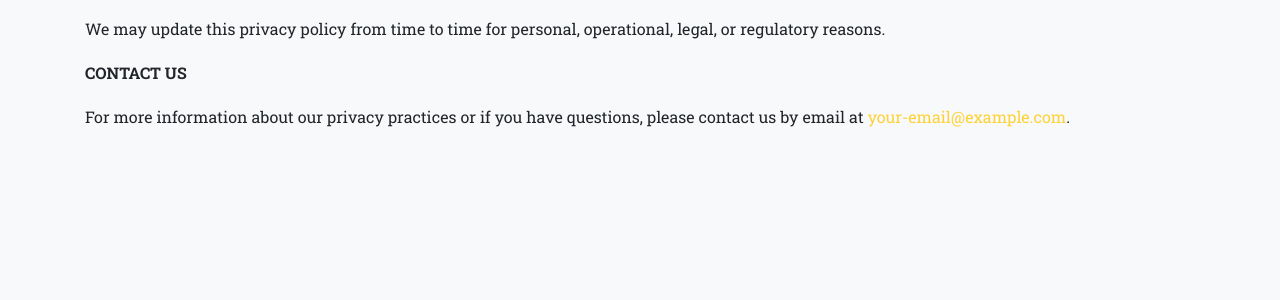
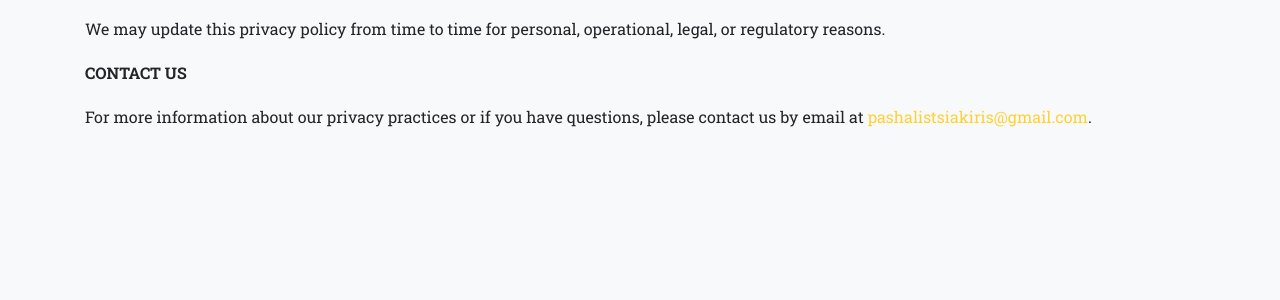
Before and after one commit to pashalistsiakiris/pasxalis.github.io, a Jekyll site: the page built from agency-jekyll-theme-master/legal.md, in a window 1280 px wide. Shown: the part 357-657 px from the top of the page. Built offline with Jekyll 4.4.1, drawn with Linux system fonts in a browser that asks for light colours; some web fonts are replaced.

Commit message:
updated pages

```diff
--- a/agency-jekyll-theme-master/_config.yml
+++ b/agency-jekyll-theme-master/_config.yml
@@ -17,9 +17,9 @@ url    : "" # the base hostname & protocol for your site, e.g. http://example.co
 baseurl: "" # the subpath of your site, e.g. /blog
 
 title      : Your Awesome Website
-email      : your-email@example.com #this is also the email contact forms will go to
+email      : pashalistsiakiris@gmail.com
 description: "Site description"
-author     : Your Name
+author     : PASCHALIS TSIAKIRIS
 # logo:     #optional, defaults to site title
   # path: assets\img\clients\creative-market.jpg
   # height: 60 #height in px, defaults to 52px
```
